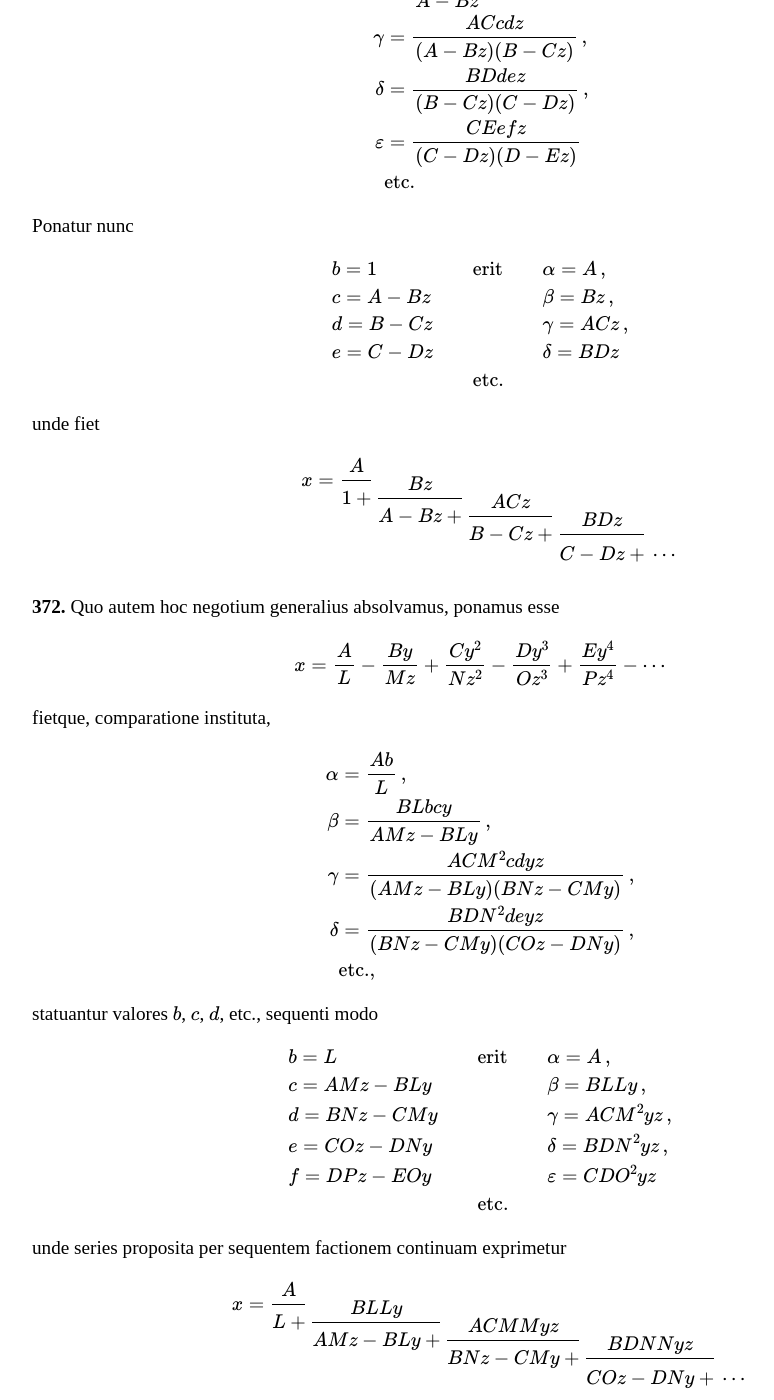
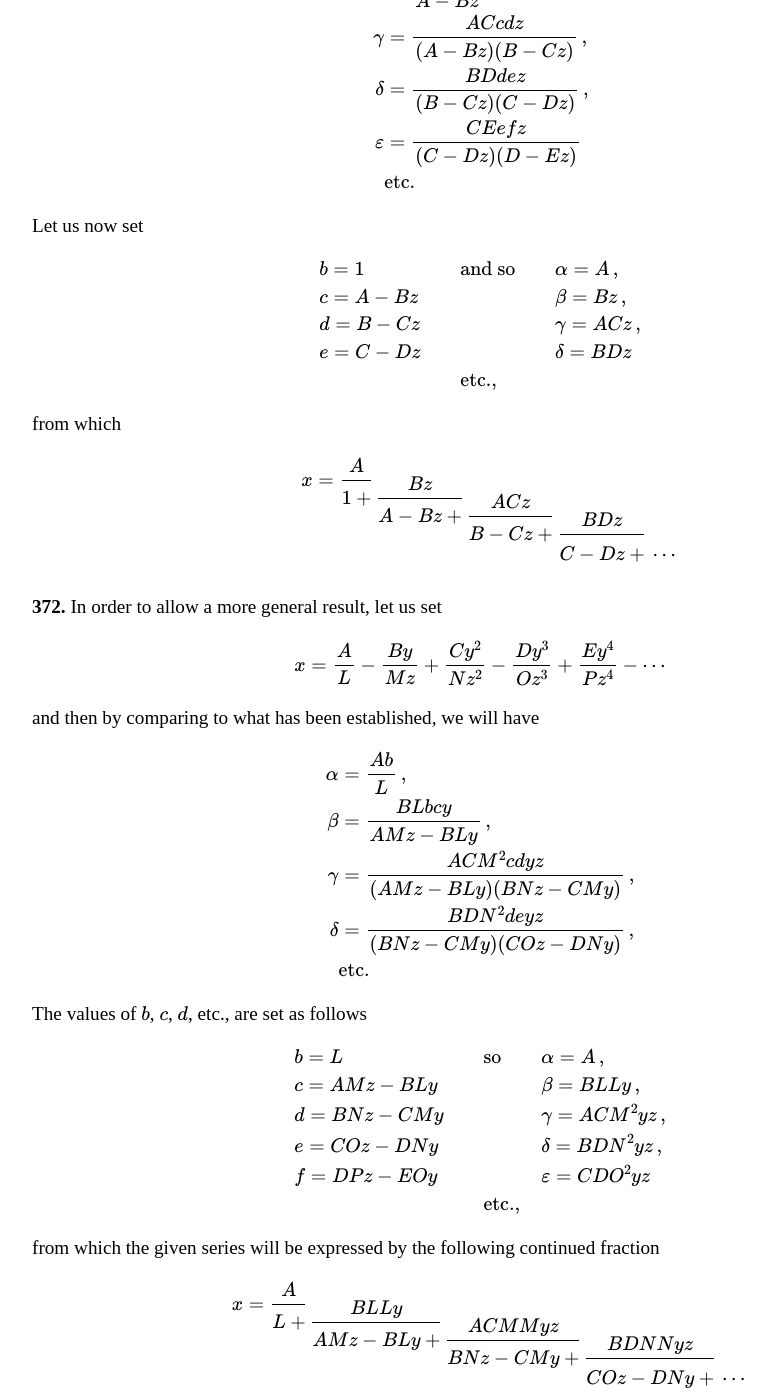
Before and after one commit to ttdoucet/ttdoucet.github.io, a Jekyll site: the page built from euler/e101-en.html, in a window 1280 px wide and 1400 px high, scrolled down 13551 px. Shown: the whole window, without its empty margins (160-934 px from the left). Built offline with Jekyll 4.4.1, drawn with Linux system fonts in a browser that asks for light colours; formulas are drawn with MathJax 3; some of the changed text lies outside the part shown.

Commit message:
Translated p.371 and p.372 of e101.

```diff
--- a/euler/e101-en.html
+++ b/euler/e101-en.html
@@ -625,7 +625,7 @@ then the following determinations will be put forth
 & \hbox{etc.}
 \end{aligned}
 
-Accordingly, let us set as follows
+Accordingly, let us set the following
 
 \begin{array}{lll}
 \displaystyle{b = A} & \quad\hbox{from which}\quad & \displaystyle{\alpha = 1} \,,\cr
@@ -713,13 +713,13 @@ or alternatively
 
 
 <p><esec>371.</esec>
-Sit series insuper cum geometrica coniuncta, scilicet
+If the series from above is joined with a geometric series, which is to say
 
 \begin{equation}
 x = A - Bz + Cz^2 - Dz^3 + Ez^4 - Fz^5 + \cdots \,,
 \end{equation}
 
-erit
+then we will have
 
 \begin{aligned}
 \alpha &= {Ab} \,,\cr
@@ -730,51 +730,52 @@ erit
 &\hbox{etc.}\cr
 \end{aligned}
 
-Ponatur nunc
+Let us now set
 
 \begin{array}{lll}
-\displaystyle{b = 1} & \quad\hbox{erit}\quad & \displaystyle{\alpha = A} \,,\cr
+\displaystyle{b = 1} & \quad\hbox{and so}\quad & \displaystyle{\alpha = A} \,,\cr
 \displaystyle{c = A-Bz} & & \displaystyle{\beta = Bz} \,,\cr
 \displaystyle{d = B-Cz} & & \displaystyle{\gamma = ACz} \,,\cr
 \displaystyle{e = C-Dz} & & \displaystyle{\delta = BDz} \cr
-&\quad\hbox{etc.} \cr
+&\quad\hbox{etc.,} \cr
 \end{array}
 
-unde fiet
+from which
 
 \begin{equation}
 x = {\cofrac {A} {1} {\cofrac {Bz} {A-Bz} {\cofrac {ACz} {B-Cz}  {\cofrac {BDz} {C-Dz} \tailfrac}}}}
 \end{equation}
 
 <p><esec>372.</esec>
-Quo autem hoc negotium generalius absolvamus, ponamus esse
+In order to allow a more general result, let us set
 
 \begin{equation}
 x = {A\over L} - {By\over Mz} + {Cy^2\over Nz^2} - {Dy^3\over Oz^3} + {Ey^4\over Pz^4} - \cdots
 \end{equation}
 
-fietque, comparatione instituta,
+and then by comparing to what has been established, we will have
 
 \begin{aligned}
 \alpha &= {Ab\over L} \,,\cr
 \beta &= {BLbcy \over AMz - BLy} \,,\cr
 \gamma &= {ACM^2cdyz \over (AMz-BLy)(BNz-CMy) } \,,\cr
 \delta &= {BDN^2deyz \over (BNz-CMy)(COz-DNy) } \,,\cr
-&\hbox{etc.,}\cr
+&\hbox{etc.}\cr
 \end{aligned}
 
-statuantur valores \(b\), \(c\), \(d\), etc., sequenti modo
+The values of \(b\), \(c\), \(d\), etc., are set as follows
 
 \begin{array}{lll}
-\displaystyle{b = L} & \quad\hbox{erit}\quad & \displaystyle{\alpha = A} \,,\cr
+\displaystyle{b = L} & \quad\hbox{so}\quad & \displaystyle{\alpha = A} \,,\cr
 \displaystyle{c = AMz-BLy} & & \displaystyle{\beta = BLLy} \,,\cr
 \displaystyle{d = BNz-CMy} & & \displaystyle{\gamma = ACM^2yz} \,,\cr
 \displaystyle{e = COz-DNy} & & \displaystyle{\delta = BDN^2yz} \,,\cr
 \displaystyle{f = DPz-EOy} & & \displaystyle{\varepsilon = CDO^2yz} \cr
-&\quad\hbox{etc.} \cr
+&\quad\hbox{etc.,} \cr
 \end{array}
 
-unde series proposita per sequentem factionem continuam exprimetur
+from which the given series will be expressed by the following
+continued fraction
 
 \begin{equation}
 x = {\cofrac {A} {L} {\cofrac {BLLy} {AMz-BLy} {\cofrac {ACMMyz} {BNz-CMy}  {\cofrac {BDNNyz} {COz-DNy} \tailfrac}}}}
```
